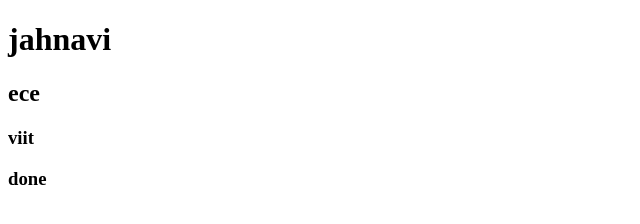
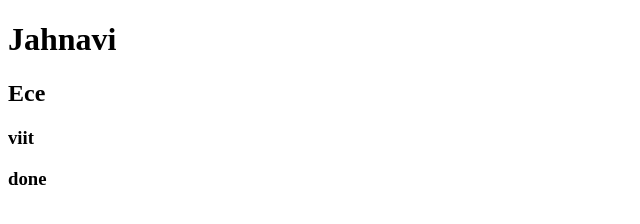
Before and after one commit to JahnaviGanji/html, a plain HTML site: page first.html in a window 1280 px wide. Shown: the full height of the page, 0-640 px from the left. Drawn offline with Linux system fonts and the light colour scheme.

Commit message:
Update first.html

```diff
--- a/first.html
+++ b/first.html
@@ -2,8 +2,8 @@
 <html>
 <body>
 
-<h1>jahnavi</h1>
-<h2>ece</h2>
+<h1>Jahnavi</h1>
+<h2>Ece</h2>
 <h3>viit<h3>
 <p>done</p>
 
```
